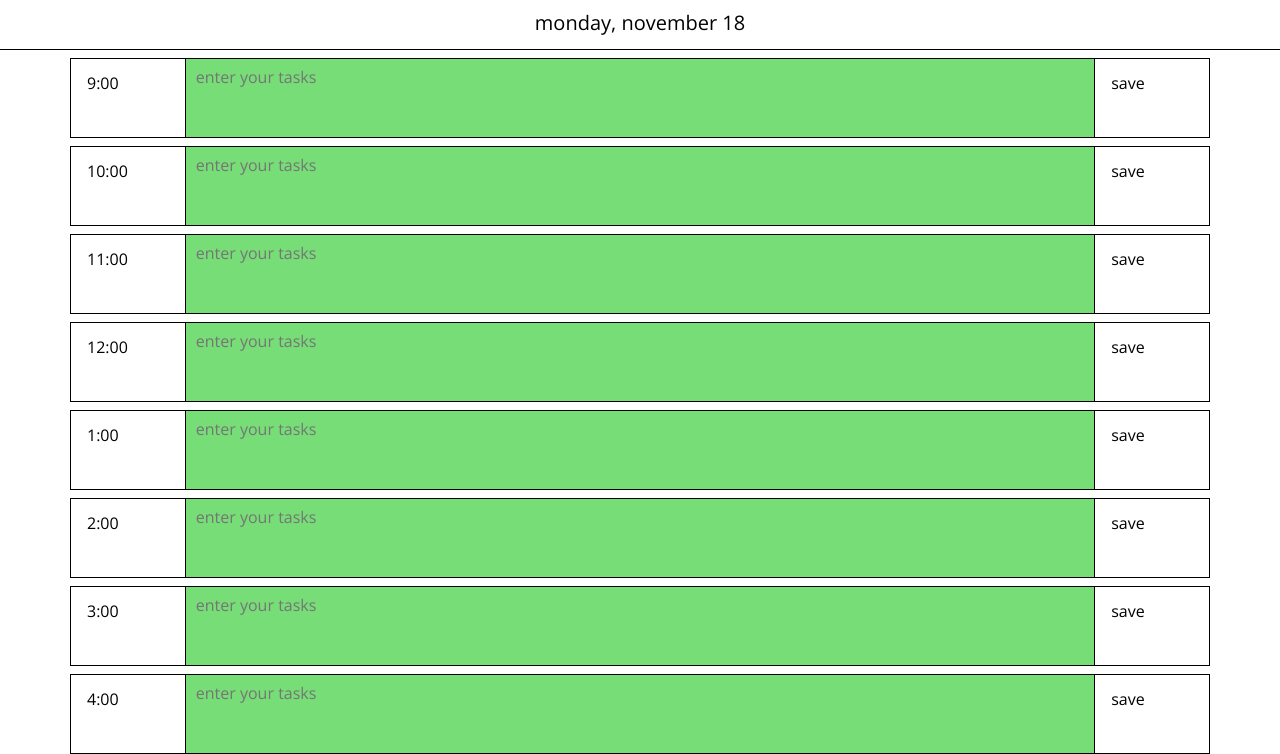
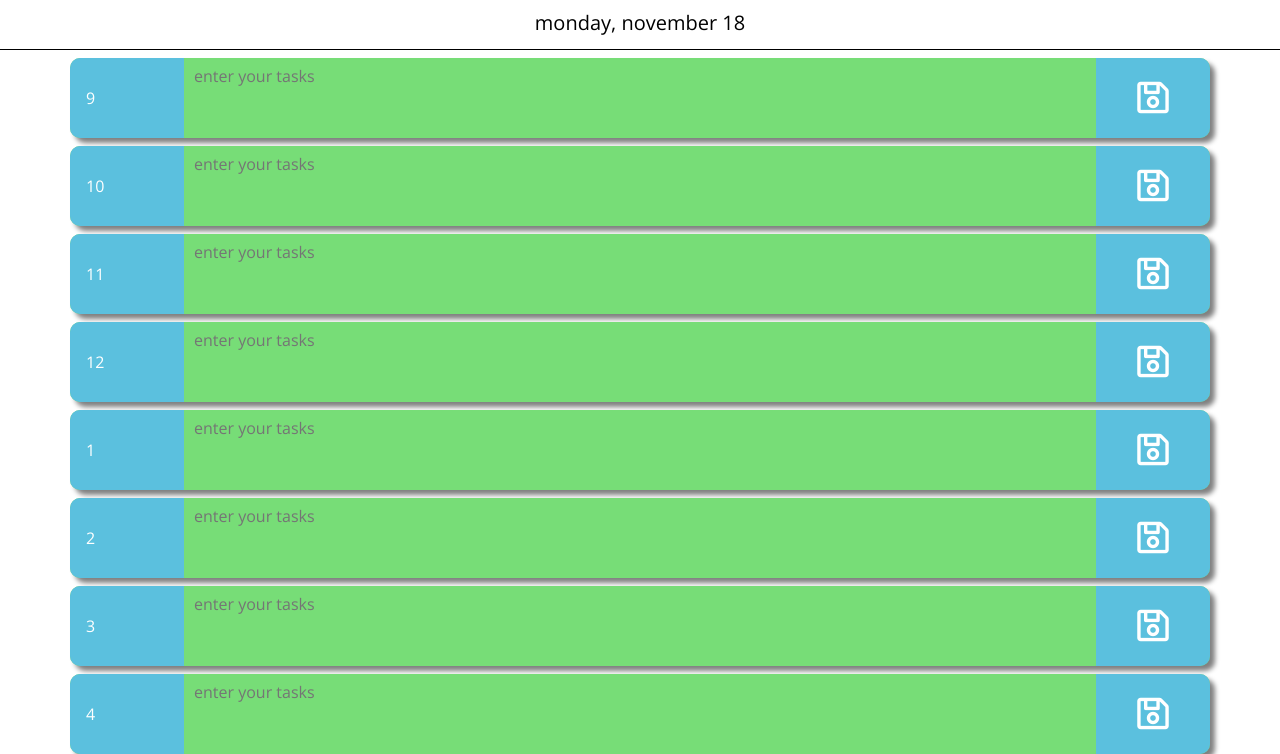
Before and after one commit to nich-o-las/calendar_project, a plain HTML site: page index.html in a window 1280 px wide. Shown: the part 117-871 px from the top of the page. Drawn offline with nearby package versions, Linux system fonts and the light colour scheme.

Commit message:
tweaking ui and updating readme

```diff
--- a/script.js
+++ b/script.js
@@ -17,20 +17,22 @@ $(function () {
     for (var i = 9; i < 17; i++) {
         //create the ui elements
         var row = $(`<div class="row" id="${i}">`);
-        var hour = $('<p class="hour">');
+        var hourBox = $('<div class="hour">');
+        var hour = $('<p>');
 
         // set the time (not military)
         var hourText = i % 12;
         if (hourText === 0) { hourText = 12 };
-        hour.text(hourText + ":00");
+        hour.text(hourText);
+        hourBox.append(hour);
         var textArea = $(`<textarea class="text-area" id="textarea-${i}" placeholder="enter your tasks">`);
-        var saveBtn = $('<div class="saveBtn" data-hour=' + i + '>').text("save");
+        var saveBtn = $('<div class="saveBtn" data-hour=' + i + '>').html('<i class="far fa-save"></i>');
         //check to see if you've saved values
         var savedVal = localStorage.getItem(i);
         if(savedVal){
             textArea.val(savedVal);
         }
-        row.append(hour, textArea, saveBtn)
+        row.append(hourBox, textArea, saveBtn)
         if (currentHour < i) {
             row.addClass("future");
         }
@@ -50,6 +52,4 @@ $(function () {
         localStorage.setItem(textKey, textToSet);
         location.reload();
     });
-
-
-})
+});
--- a/style.css
+++ b/style.css
@@ -23,8 +23,8 @@ textarea{
   resize: none;
   width: 80%;
   color: #000000;
-  border-left: 1px solid black;
-  border-right: 1px solid black;
+  /* border-left: 1px solid black;
+  border-right: 1px solid black; */
   padding: 10px;
 }
 
@@ -36,28 +36,28 @@ textarea{
   border-bottom: 1px solid black;
 }
 
-.description{
-  white-space: pre-wrap;
-}
-
-.time-block{
-  text-align: center;
-  border-radius: 15px;
-}
-
 .row {
   white-space: pre-wrap;
   height: 80px;
-  border: 1px solid black;
+  border-radius: 10px;
+  box-shadow: 5px 5px 5px grey;
   margin-top: .5em;
 }
 .hour {
   width: 10%;
   height: 100%;
-  padding: 1em 1em;
-  vertical-align: center;
   background-color: #ffffff;
-  color: #000000;
+  background-color: #5bc0de;
+  border-top-left-radius: 10px;
+  border-bottom-left-radius: 10px;
+  color: white;
+  padding: 1em;
+}
+
+.hour p{
+  position: relative;
+  top: 50%;
+  transform: translateY(-50%);
 }
 
 .past {
@@ -78,9 +78,27 @@ textarea{
 .saveBtn{
   width: 10%;
   height: 100%;
-  padding: 1em 1em;
-  vertical-align: center;
-  background-color: #ffffff;
-  color: #000000;
+  text-align: center;
+  font-size: 2.25em;
+  background-color: #5bc0de;
+  border-top-right-radius: 10px;
+  border-bottom-right-radius: 10px;
+  color: white;
   cursor: pointer;
 }
+
+.saveBtn i{
+  position: relative;
+  top: 50%;
+  transform: translateY(-50%);
+}
+
+@media (max-width: 450px) {
+  .hour{
+    padding: .5em;
+  }
+
+  .saveBtn{
+    font-size: 1.75em;
+  }
+}
```
Also changed, not shown: 1 other file.
